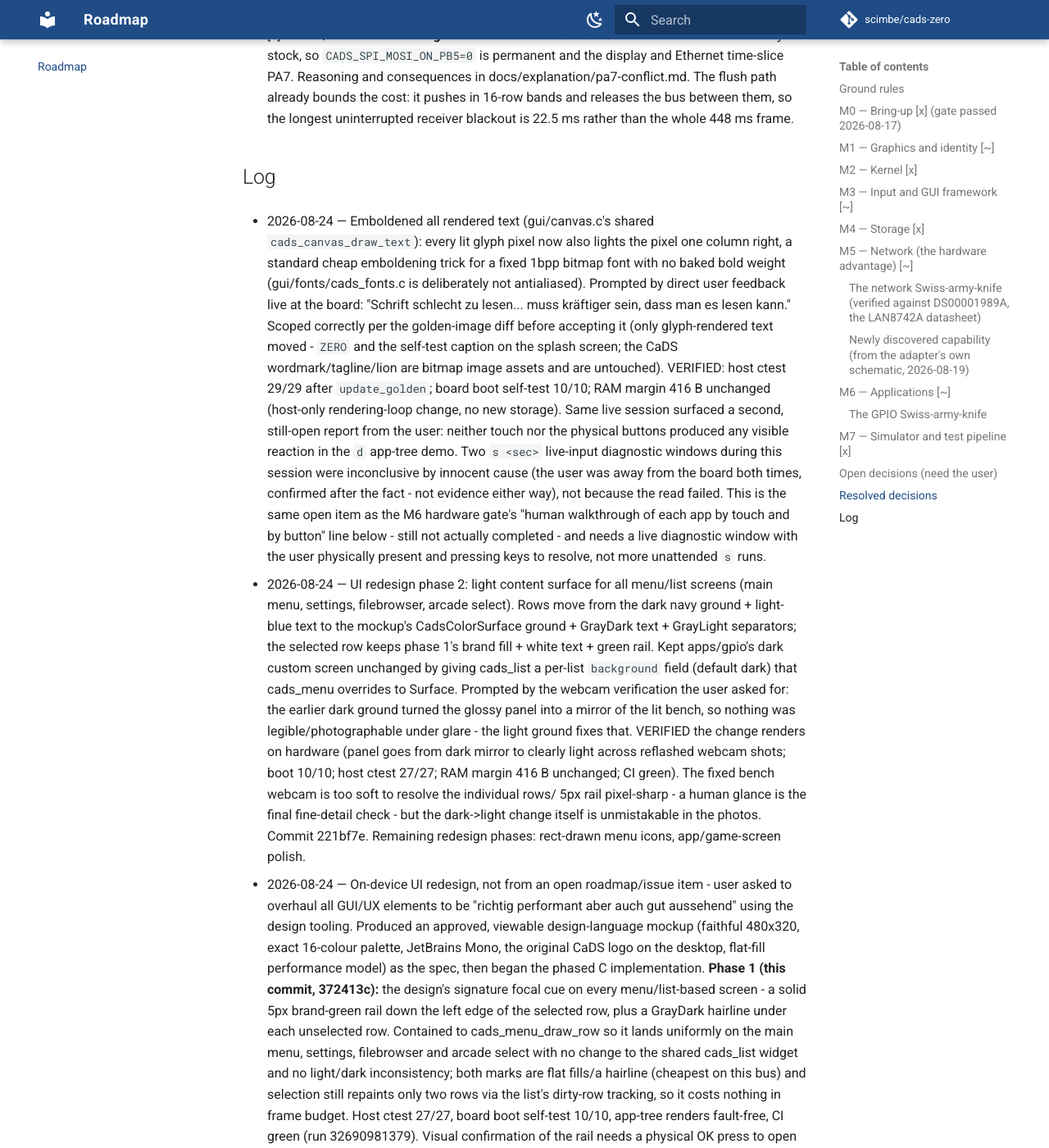
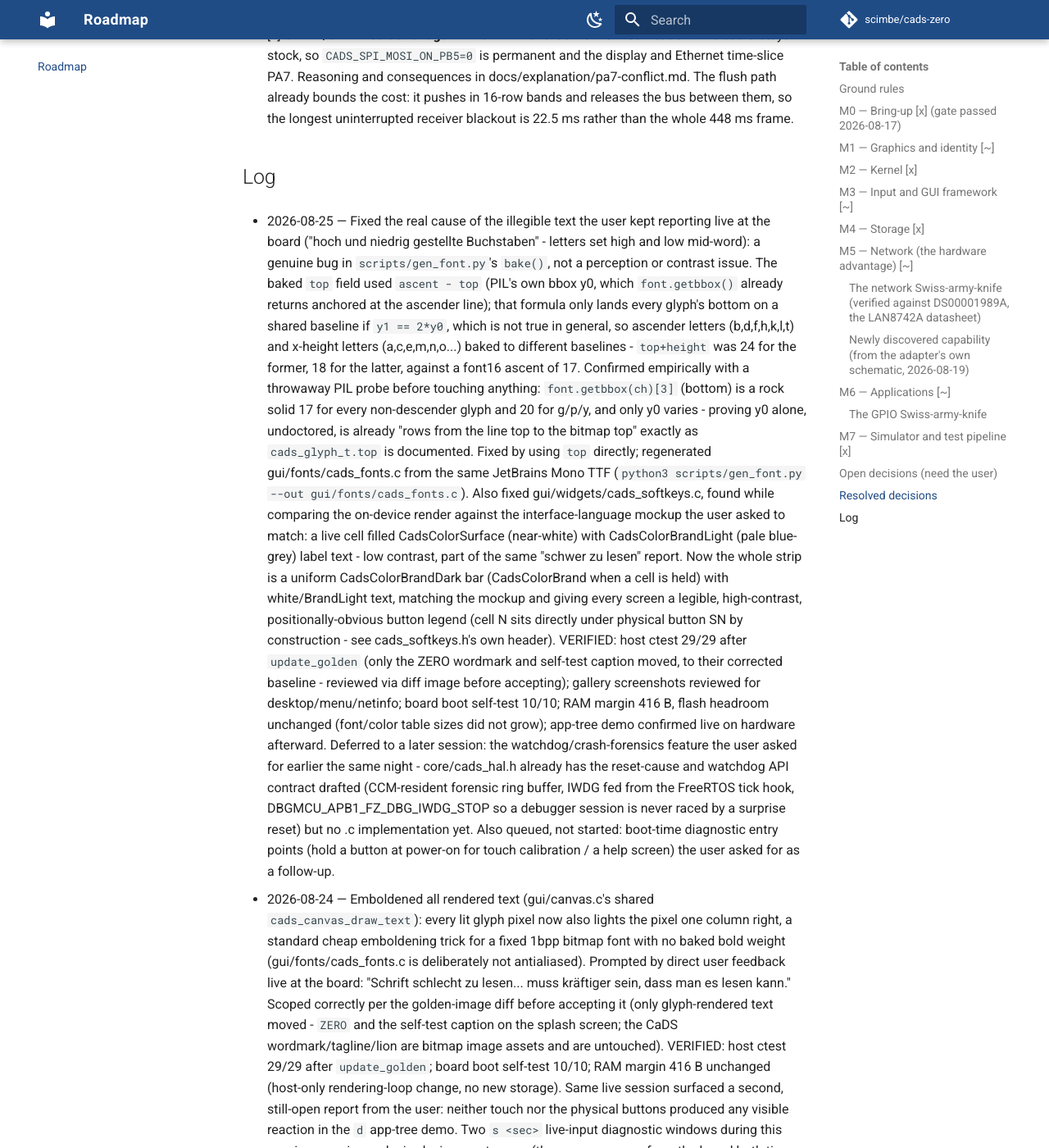
Before and after one commit to scimbe/cads-zero-firmware, an MkDocs documentation site: the page built from docs/ROADMAP.md, in a window 1280 px wide and 1400 px high, scrolled down 37414 px. Shown: the whole window at 82% size. Built offline with MkDocs 1.6.1 and Material for MkDocs 9.7.7, drawn with Linux system fonts in a browser that asks for light colours; comment, search, counter and statistics services are not loaded.

Commit message:
docs: log the font-baseline and soft-key-contrast fixes in ROADMAP.md

```diff
--- a/docs/ROADMAP.md
+++ b/docs/ROADMAP.md
@@ -1950,6 +1950,48 @@ _None outstanding._
 
 ## Log
 
+- 2026-08-25 — Fixed the real cause of the illegible text the user kept
+  reporting live at the board ("hoch und niedrig gestellte Buchstaben" -
+  letters set high and low mid-word): a genuine bug in
+  `scripts/gen_font.py`'s `bake()`, not a perception or contrast issue.
+  The baked `top` field used `ascent - top` (PIL's own bbox y0, which
+  `font.getbbox()` already returns anchored at the ascender line); that
+  formula only lands every glyph's bottom on a shared baseline if
+  `y1 == 2*y0`, which is not true in general, so ascender letters
+  (b,d,f,h,k,l,t) and x-height letters (a,c,e,m,n,o...) baked to different
+  baselines - `top+height` was 24 for the former, 18 for the latter,
+  against a font16 ascent of 17. Confirmed empirically with a throwaway PIL
+  probe before touching anything: `font.getbbox(ch)[3]` (bottom) is a rock
+  solid 17 for every non-descender glyph and 20 for g/p/y, and only y0
+  varies - proving y0 alone, undoctored, is already "rows from the line top
+  to the bitmap top" exactly as `cads_glyph_t.top` is documented. Fixed by
+  using `top` directly; regenerated gui/fonts/cads_fonts.c from the same
+  JetBrains Mono TTF (`python3 scripts/gen_font.py --out
+  gui/fonts/cads_fonts.c`). Also fixed gui/widgets/cads_softkeys.c, found
+  while comparing the on-device render against the interface-language
+  mockup the user asked to match: a live cell filled CadsColorSurface
+  (near-white) with CadsColorBrandLight (pale blue-grey) label text - low
+  contrast, part of the same "schwer zu lesen" report. Now the whole strip
+  is a uniform CadsColorBrandDark bar (CadsColorBrand when a cell is held)
+  with white/BrandLight text, matching the mockup and giving every screen a
+  legible, high-contrast, positionally-obvious button legend (cell N sits
+  directly under physical button SN by construction - see
+  cads_softkeys.h's own header). VERIFIED: host ctest 29/29 after
+  `update_golden` (only the ZERO wordmark and self-test caption moved, to
+  their corrected baseline - reviewed via diff image before accepting);
+  gallery screenshots reviewed for desktop/menu/netinfo; board boot
+  self-test 10/10; RAM margin 416 B, flash headroom unchanged (font/color
+  table sizes did not grow); app-tree demo confirmed live on hardware
+  afterward. Deferred to a later session: the watchdog/crash-forensics
+  feature the user asked for earlier the same night - core/cads_hal.h
+  already has the reset-cause and
+  watchdog API contract drafted (CCM-resident forensic ring buffer, IWDG
+  fed from the FreeRTOS tick hook, DBGMCU_APB1_FZ_DBG_IWDG_STOP so a
+  debugger session is never raced by a surprise reset) but no .c
+  implementation yet. Also queued, not started: boot-time diagnostic
+  entry points (hold a button at power-on for touch calibration / a help
+  screen) the user asked for as a follow-up.
+
 - 2026-08-24 — Emboldened all rendered text (gui/canvas.c's shared
   `cads_canvas_draw_text`): every lit glyph pixel now also lights the pixel
   one column right, a standard cheap emboldening trick for a fixed 1bpp
```
